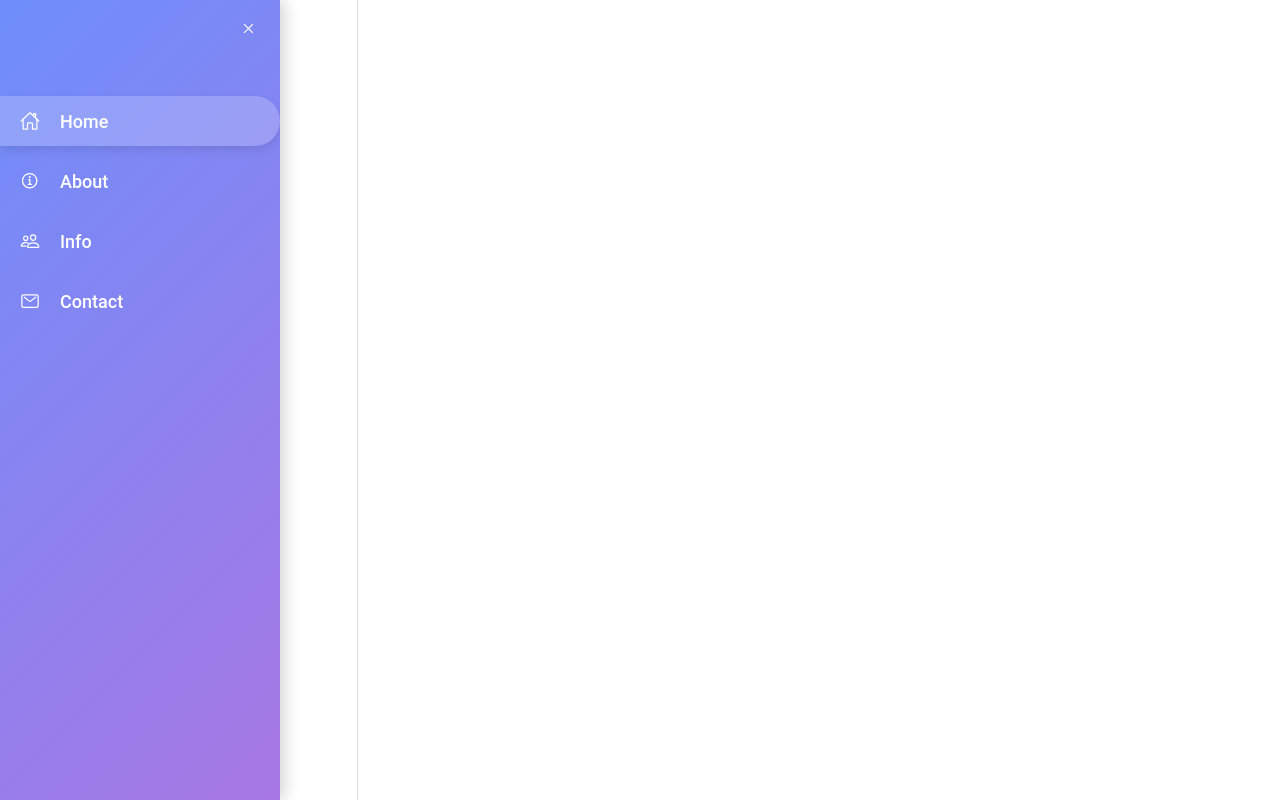
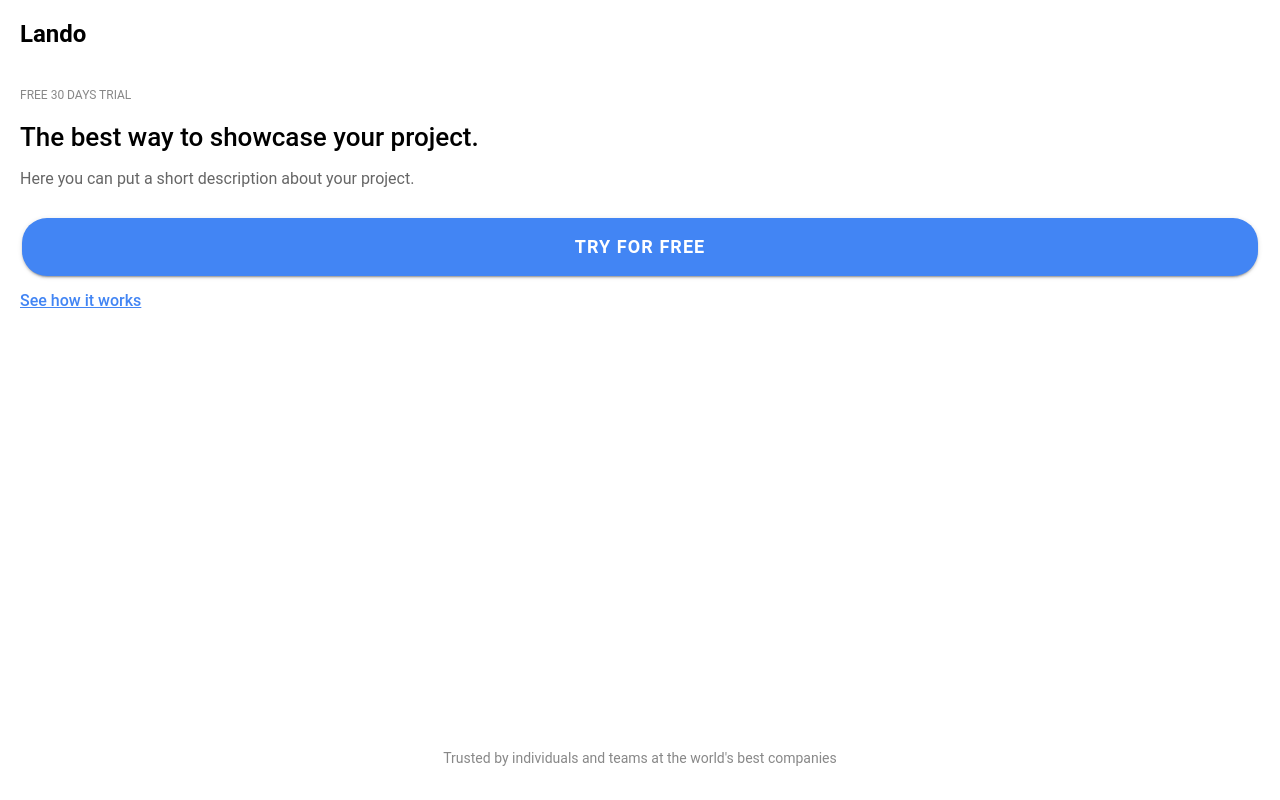
Before and after one commit to Morojc/Emoji-Maker, a React (Vite) app: page /landing in a window 1280 px wide. Built offline with nearby package versions, Linux system fonts and the light colour scheme.

Commit message:
Update and set landing page as default

```diff
--- a/src/App.tsx
+++ b/src/App.tsx
@@ -1,9 +1,8 @@
-import React, { useState } from 'react';
-import { IonApp, IonRouterOutlet, setupIonicReact, IonSplitPane, IonMenu, IonHeader, IonToolbar, IonContent, IonList, IonItem, IonLabel, IonButtons, IonButton, IonIcon } from '@ionic/react';
+import React from 'react';
+import { IonApp, IonRouterOutlet, setupIonicReact } from '@ionic/react';
 import { IonReactRouter } from '@ionic/react-router';
 import { Redirect, Route } from 'react-router-dom';
-import { closeOutline, homeOutline, informationCircleOutline, mailOutline, peopleOutline } from 'ionicons/icons';
-import { menuController } from '@ionic/core';
+import LandingPage from './pages/LandingPage';
 import HomePage from './pages/HomePage';
 
 /* Core CSS required for Ionic components to work properly */
@@ -29,55 +28,14 @@ import './theme/menu.css';
 setupIonicReact();
 
 const App: React.FC = () => {
-  const [selectedPage, setSelectedPage] = useState('home');
-
-  const menuItems = [
-    { title: 'Home', route: '/home', icon: homeOutline },
-    { title: 'About', route: '/about', icon: informationCircleOutline },
-    { title: 'Info', route: '/info', icon: peopleOutline },
-    { title: 'Contact', route: '/contact', icon: mailOutline },
-  ];
-
-  const handleMenuItemClick = (route: string) => {
-    setSelectedPage(route.substring(1));
-    menuController.close();
-  };
-
   return (
     <IonApp>
       <IonReactRouter>
-        <IonSplitPane contentId="main">
-          <IonMenu contentId="main" type="overlay" className="creative-menu">
-            <IonHeader className="ion-no-border">
-              <IonToolbar>
-                <IonButtons slot="end">
-                  <IonButton onClick={() => menuController.close()}>
-                    <IonIcon icon={closeOutline} />
-                  </IonButton>
-                </IonButtons>
-              </IonToolbar>
-            </IonHeader>
-            <IonContent>
-              <IonList lines="none">
-                {menuItems.map((item, index) => (
-                  <IonItem
-                    key={index}
-                    className={`menu-item ${selectedPage === item.route.substring(1) ? 'selected' : ''}`}
-                    onClick={() => handleMenuItemClick(item.route)}
-                  >
-                    <IonIcon icon={item.icon} slot="start" />
-                    <IonLabel>{item.title}</IonLabel>
-                  </IonItem>
-                ))}
-              </IonList>
-            </IonContent>
-          </IonMenu>
-
-          <IonRouterOutlet id="main">
-            <Route path="/home" component={HomePage} exact={true} />
-            <Route exact path="/" render={() => <Redirect to="/home" />} />
-          </IonRouterOutlet>
-        </IonSplitPane>
+        <IonRouterOutlet>
+          <Route path="/landing" component={LandingPage} exact={true} />
+          <Route path="/home" component={HomePage} exact={true} />
+          <Route exact path="/" render={() => <Redirect to="/landing" />} />
+        </IonRouterOutlet>
       </IonReactRouter>
     </IonApp>
   );
--- /dev/null
+++ b/src/pages/LandingPage.css
@@ -0,0 +1,319 @@
+.landing-container {
+  padding: 20px;
+  text-align: center;
+}
+
+.main-title {
+  font-size: 2.5rem;
+  color: #333;
+  margin-bottom: 30px;
+  animation: fadeIn 1s ease-out;
+}
+
+.image-gallery {
+  display: grid;
+  grid-template-columns: repeat(2, 1fr);
+  gap: 20px;
+  margin-bottom: 30px;
+}
+
+.image-card {
+  position: relative;
+  overflow: hidden;
+  border-radius: 15px;
+  box-shadow: 0 4px 10px rgba(0, 0, 0, 0.1);
+  transition: transform 0.3s ease;
+}
+
+.image-card:hover {
+  transform: scale(1.05);
+}
+
+.image-card img {
+  width: 100%;
+  height: 100%;
+  object-fit: cover;
+}
+
+.image-overlay {
+  position: absolute;
+  bottom: 0;
+  left: 0;
+  right: 0;
+  background: rgba(0, 0, 0, 0.7);
+  color: white;
+  padding: 10px;
+  transform: translateY(100%);
+  transition: transform 0.3s ease;
+}
+
+.image-card:hover .image-overlay {
+  transform: translateY(0);
+}
+
+.image-overlay h3 {
+  margin: 0;
+  font-size: 1.2rem;
+}
+
+.image-overlay p {
+  margin: 5px 0 0;
+  font-size: 0.9rem;
+}
+
+.cta-container {
+  display: flex;
+  flex-direction: column;
+  gap: 15px;
+  max-width: 300px;
+  margin: 0 auto;
+}
+
+.explore-button,
+.create-button {
+  --border-radius: 25px;
+  font-weight: bold;
+}
+
+.explore-button {
+  --background: linear-gradient(135deg, #6e8efb, #a777e3);
+}
+
+.create-button {
+  --border-color: #6e8efb;
+  --color: #6e8efb;
+}
+
+@keyframes fadeIn {
+  from {
+    opacity: 0;
+    transform: translateY(20px);
+  }
+  to {
+    opacity: 1;
+    transform: translateY(0);
+  }
+}
+
+.card-1 { animation: fadeIn 0.5s ease-out 0.2s both; }
+.card-2 { animation: fadeIn 0.5s ease-out 0.4s both; }
+.card-3 { animation: fadeIn 0.5s ease-out 0.6s both; }
+.card-4 { animation: fadeIn 0.5s ease-out 0.8s both; }
+
+@media (min-width: 768px) {
+  .image-gallery {
+    grid-template-columns: repeat(4, 1fr);
+  }
+}
+
+.landing-page {
+  --background: #f5f5f5;
+  font-family: 'Inter', sans-serif;
+}
+
+.content-container {
+  padding: 20px;
+  display: flex;
+  flex-direction: column;
+  height: 100%;
+}
+
+header {
+  display: flex;
+  justify-content: space-between;
+  align-items: center;
+  margin-bottom: 40px;
+}
+
+.logo {
+  font-size: 24px;
+  font-weight: bold;
+}
+
+.menu-button {
+  background: none;
+  border: none;
+  cursor: pointer;
+  display: flex;
+  flex-direction: column;
+  justify-content: space-between;
+  height: 20px;
+  width: 30px;
+}
+
+.menu-button span {
+  display: block;
+  height: 2px;
+  width: 100%;
+  background-color: #000;
+}
+
+main {
+  flex-grow: 1;
+}
+
+.trial-text {
+  font-size: 12px;
+  color: #888;
+  margin-bottom: 10px;
+}
+
+h1 {
+  font-size: 36px;
+  font-weight: bold;
+  margin-bottom: 20px;
+  line-height: 1.2;
+}
+
+.description {
+  font-size: 16px;
+  color: #666;
+  margin-bottom: 30px;
+}
+
+.try-button {
+  --background: #4285f4;
+  --color: #ffffff;
+  --border-radius: 25px;
+  --padding-top: 20px;
+  --padding-bottom: 20px;
+  font-size: 18px;
+  font-weight: bold;
+  margin-bottom: 15px;
+}
+
+.see-how-button {
+  background: none;
+  border: none;
+  color: #4285f4;
+  font-size: 16px;
+  font-weight: 500;
+  text-decoration: underline;
+  cursor: pointer;
+}
+
+footer {
+  margin-top: auto;
+}
+
+.trust-text {
+  font-size: 14px;
+  color: #888;
+  text-align: center;
+}
+
+.app-header {
+  display: flex;
+  justify-content: space-between;
+  align-items: center;
+  padding: 20px;
+  background: rgba(255, 255, 255, 0.8);
+  backdrop-filter: blur(10px);
+  border-bottom: 1px solid rgba(0, 0, 0, 0.1);
+}
+
+.app-header h1 {
+  font-size: 24px;
+  font-weight: 500;
+  color: #333;
+  margin: 0;
+}
+
+.user-avatar {
+  width: 40px;
+  height: 40px;
+  background-color: #3880ff;
+  border-radius: 50%;
+}
+
+.dashboard-container {
+  display: flex;
+  justify-content: space-around;
+  padding: 20px;
+  background: rgba(255, 255, 255, 0.5);
+  border-radius: 15px;
+  margin: 20px;
+  box-shadow: 0 4px 6px rgba(0, 0, 0, 0.1);
+}
+
+.dashboard-item {
+  display: flex;
+  flex-direction: column;
+  align-items: center;
+  text-align: center;
+}
+
+.dashboard-item ion-icon {
+  font-size: 24px;
+  color: #3880ff;
+  margin-bottom: 5px;
+}
+
+.item-label {
+  font-size: 12px;
+  color: #666;
+}
+
+.item-value {
+  font-size: 18px;
+  font-weight: bold;
+  color: #333;
+}
+
+.main-content {
+  padding: 20px;
+}
+
+.main-content h2 {
+  font-size: 20px;
+  color: #333;
+  margin-bottom: 15px;
+}
+
+.image-grid {
+  display: grid;
+  grid-template-columns: repeat(2, 1fr);
+  gap: 15px;
+}
+
+.image-card {
+  background: white;
+  border-radius: 10px;
+  overflow: hidden;
+  box-shadow: 0 2px 4px rgba(0, 0, 0, 0.1);
+  transition: transform 0.3s ease;
+}
+
+.image-card:hover {
+  transform: scale(1.05);
+}
+
+.image-card img {
+  width: 100%;
+  height: 100%;
+  object-fit: cover;
+}
+
+.bottom-nav {
+  position: fixed;
+  bottom: 0;
+  left: 0;
+  right: 0;
+  display: flex;
+  justify-content: space-around;
+  padding: 15px;
+  background: rgba(255, 255, 255, 0.8);
+  backdrop-filter: blur(10px);
+  border-top: 1px solid rgba(0, 0, 0, 0.1);
+}
+
+.bottom-nav ion-icon {
+  font-size: 24px;
+  color: #3880ff;
+}
+
+@media (min-width: 768px) {
+  .image-grid {
+    grid-template-columns: repeat(4, 1fr);
+  }
+}
--- a/src/pages/LandingPage.tsx
+++ b/src/pages/LandingPage.tsx
@@ -1,19 +1,42 @@
 import React from 'react';
-import { IonPage, IonHeader, IonToolbar, IonTitle, IonContent } from '@ionic/react';
+import { IonPage, IonContent, IonButton } from '@ionic/react';
+import { useHistory } from 'react-router-dom';
+import './LandingPage.css';
 
-const NewPage: React.FC = () => {
+const LandingPage: React.FC = () => {
+  const history = useHistory();
+
+  const handleTryForFree = () => {
+    history.push('/home');
+  };
+
   return (
-    <IonPage>
-      <IonHeader>
-        <IonToolbar>
-          <IonTitle>New Page</IonTitle>
-        </IonToolbar>
-      </IonHeader>
-      <IonContent>
-        <h2>Welcome to the New Page!</h2>
+    <IonPage className="landing-page">
+      <IonContent fullscreen>
+        <div className="content-container">
+          <header>
+            <div className="logo">Lando</div>
+          </header>
+          <main>
+            <div className="trial-text">FREE 30 DAYS TRIAL</div>
+            <h1>The best way to showcase your project.</h1>
+            <p className="description">
+              Here you can put a short description about your project.
+            </p>
+            <IonButton className="try-button" expand="block" onClick={handleTryForFree}>
+              Try for free
+            </IonButton>
+            <button className="see-how-button">See how it works</button>
+          </main>
+          <footer>
+            <p className="trust-text">
+              Trusted by individuals and teams at the world's best companies
+            </p>
+          </footer>
+        </div>
       </IonContent>
     </IonPage>
   );
 };
 
-export default NewPage;
+export default LandingPage;
```
